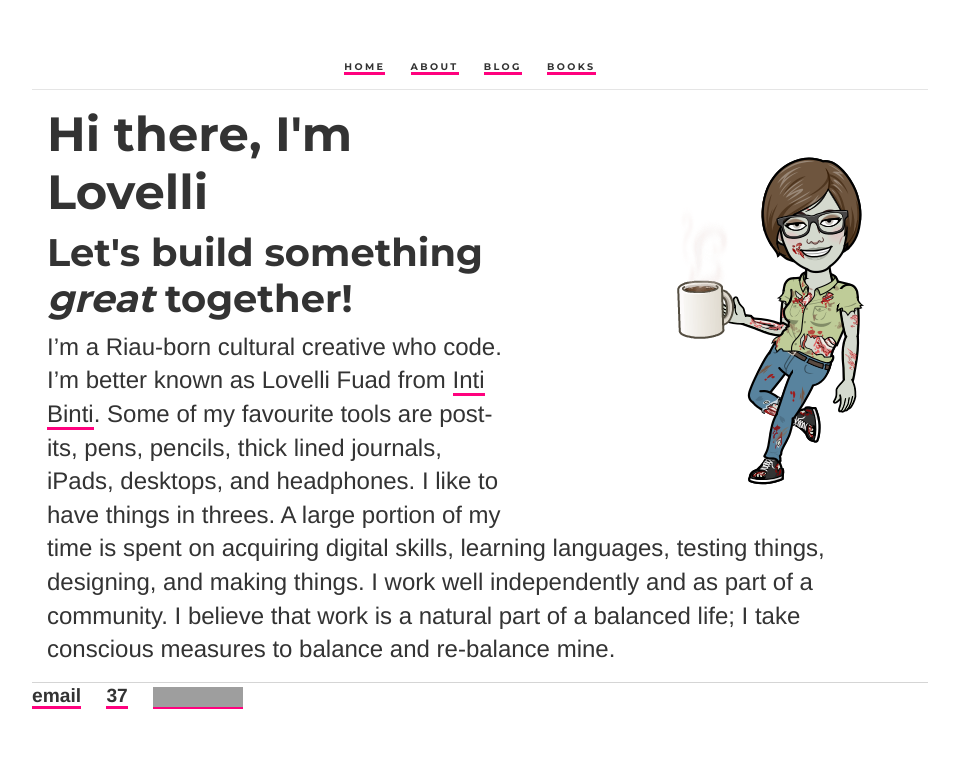
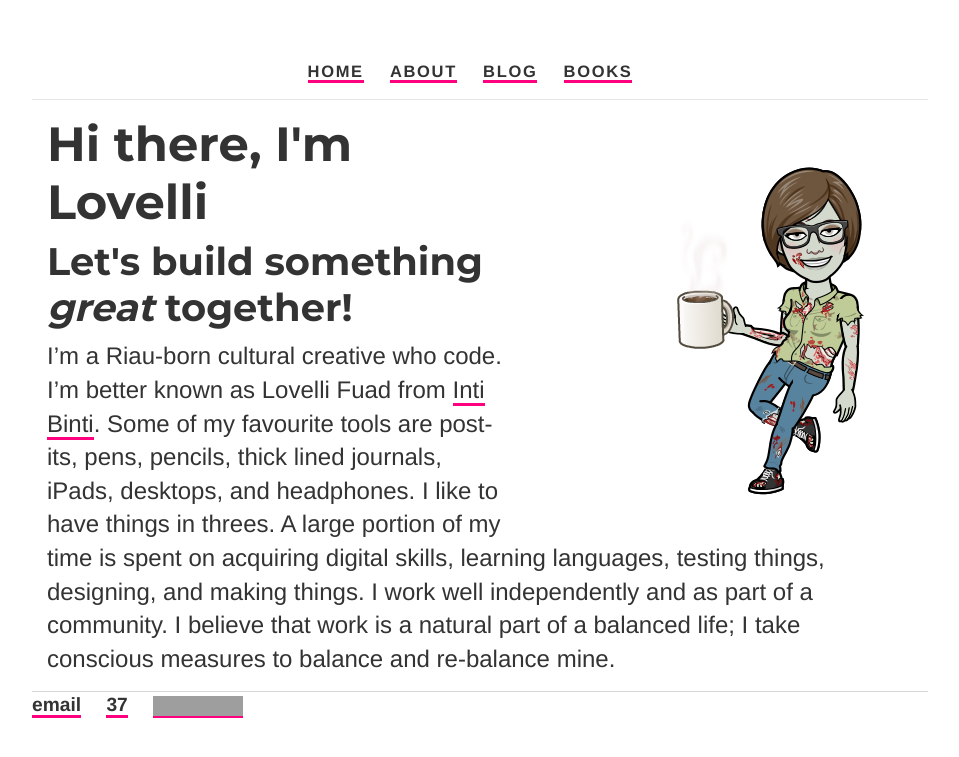
Before and after one commit to ariesti/ariesti.github.io, a Jekyll site: the page built from index.html, in a window 1280 px wide. Shown: the top 757 px of the page, without its empty margins (160-1119 px from the left). Built offline with Jekyll 4.4.1, drawn with Linux system fonts in a browser that asks for light colours; grey boxes are pictures that could not be loaded.

Commit message:
Update main.css

```diff
--- a/css/main.css
+++ b/css/main.css
@@ -1,6 +1,6 @@
 /* Head */
 header {font-family: Helvetica Neue, sans-serif; letter-spacing: .15em;
-        text-transform: uppercase; font-weight: lighter; text-align: center;}
+        text-transform: uppercase; font-weight: lighter; font-size: 11px; text-align: center;}
 
 /* Body */
 body { font-family: Helvetica Neue, sans-serif; margin: 60px auto; width: 70%; color: #333; overflow: auto; }
@@ -12,14 +12,13 @@
 /* Paragraphs */
 p { font-size: 1.5em; line-height: 1.4em; color: #333; }
 
-h1, h2, h3, h4, h5, h6, h7 { font-family: 'Montserrat', sans-serif; }
+h1, h2, h3, h4, h5, h6 { font-family: 'Montserrat', sans-serif; }
 h1 { font-size: 3em; }
 h2 { font-size: 2.7em; }
 h3 { font-size: 2.4em; }
 h4 { font-size: 1.9em; }
 h5 { font-size: 1.4em; }
 h6 { font-size: 0.9em; }
-h7 { font-size: 0.4em; }
 
 ul { font-size: 1.5em; line-height: 1.4em; color: #333; }
 nav ul, footer ul { text-decoration: none; padding: 0px; list-style-type: none; font-weight: bold; }
```
